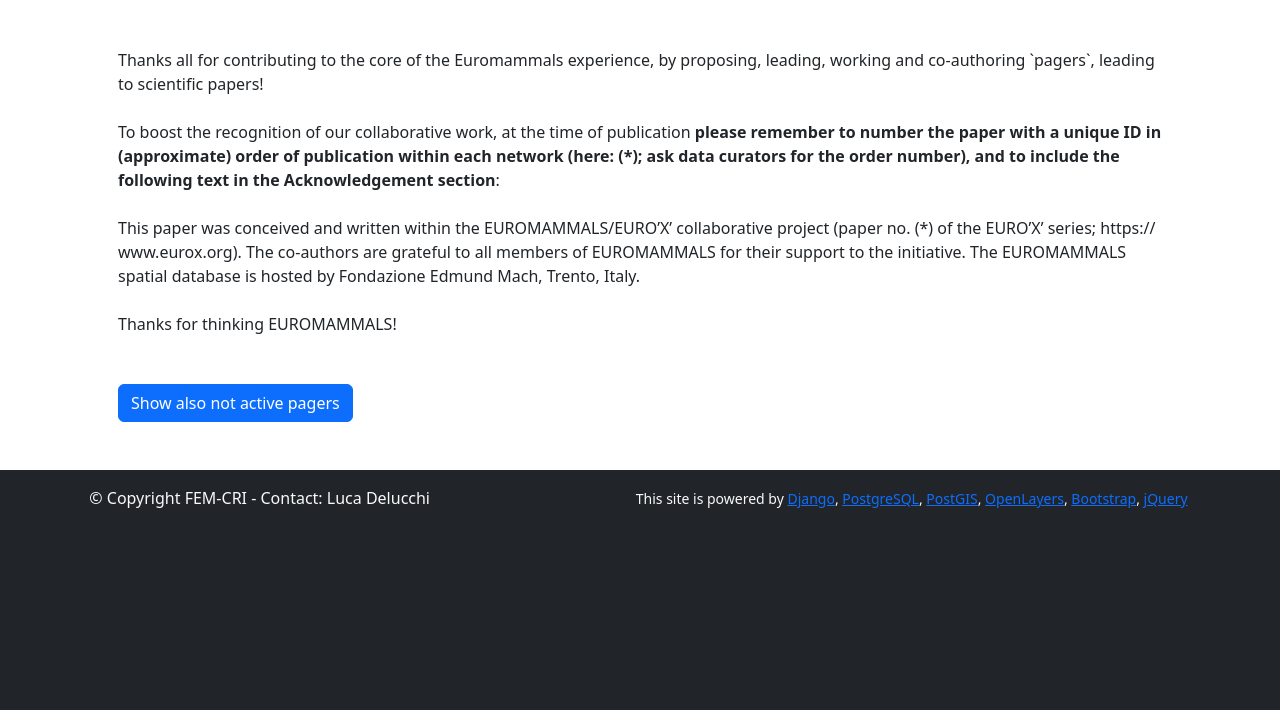
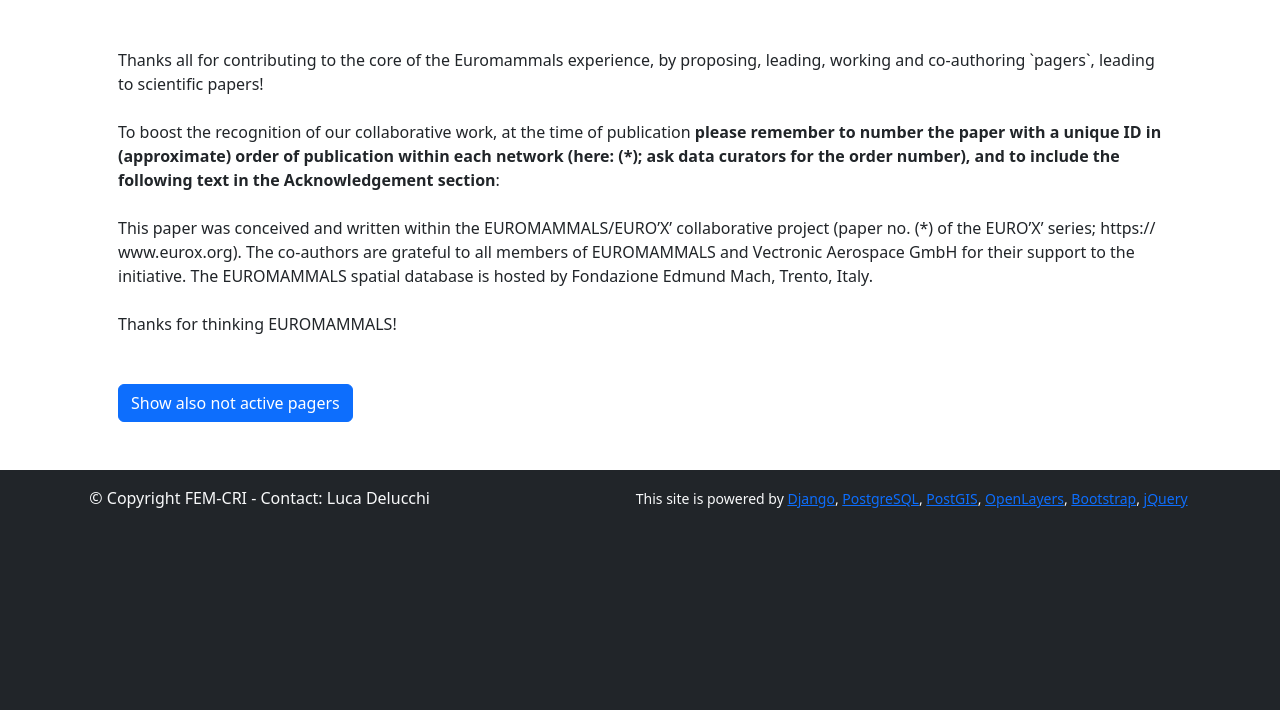
Before and after one commit to EUROMAMMALS/website, a Django app: template website/templates/pagers.html in a window 1280 px wide. Shown: the part 800-1510 px from the top of the page. Run offline with Django 3.2, Linux system fonts and the light colour scheme; the template is opened without the code that fills it, so the values that code supplies are empty; some libraries are stand-ins or nearby versions; some web fonts are replaced.

Commit message:
fixed pager text

```diff
--- a/website/templates/pagers.html
+++ b/website/templates/pagers.html
@@ -8,7 +8,7 @@ Thanks all for contributing to the core of the Euromammals experience, by propos
 <br><br>
 To boost the recognition of our collaborative work, at the time of publication <b>please remember to number the paper with a unique ID in (approximate) order of publication within each network (here: (*); ask data curators for the order number), and to include the following text in the Acknowledgement section</b>:
 <br><br>
-This paper was conceived and written within the EUROMAMMALS/EURO’X’ collaborative project (paper no. (*) of the EURO’X’ series; https:// www.eurox.org). The co-authors are grateful to all members of EUROMAMMALS for their support to the initiative. The EUROMAMMALS spatial database is hosted by Fondazione Edmund Mach, Trento, Italy.
+This paper was conceived and written within the EUROMAMMALS/EURO’X’ collaborative project (paper no. (*) of the EURO’X’ series; https:// www.eurox.org). The co-authors are grateful to all members of EUROMAMMALS and Vectronic Aerospace GmbH for their support to the initiative. The EUROMAMMALS spatial database is hosted by Fondazione Edmund Mach, Trento, Italy.
 <br><br>
 Thanks for thinking EUROMAMMALS!
 
```
